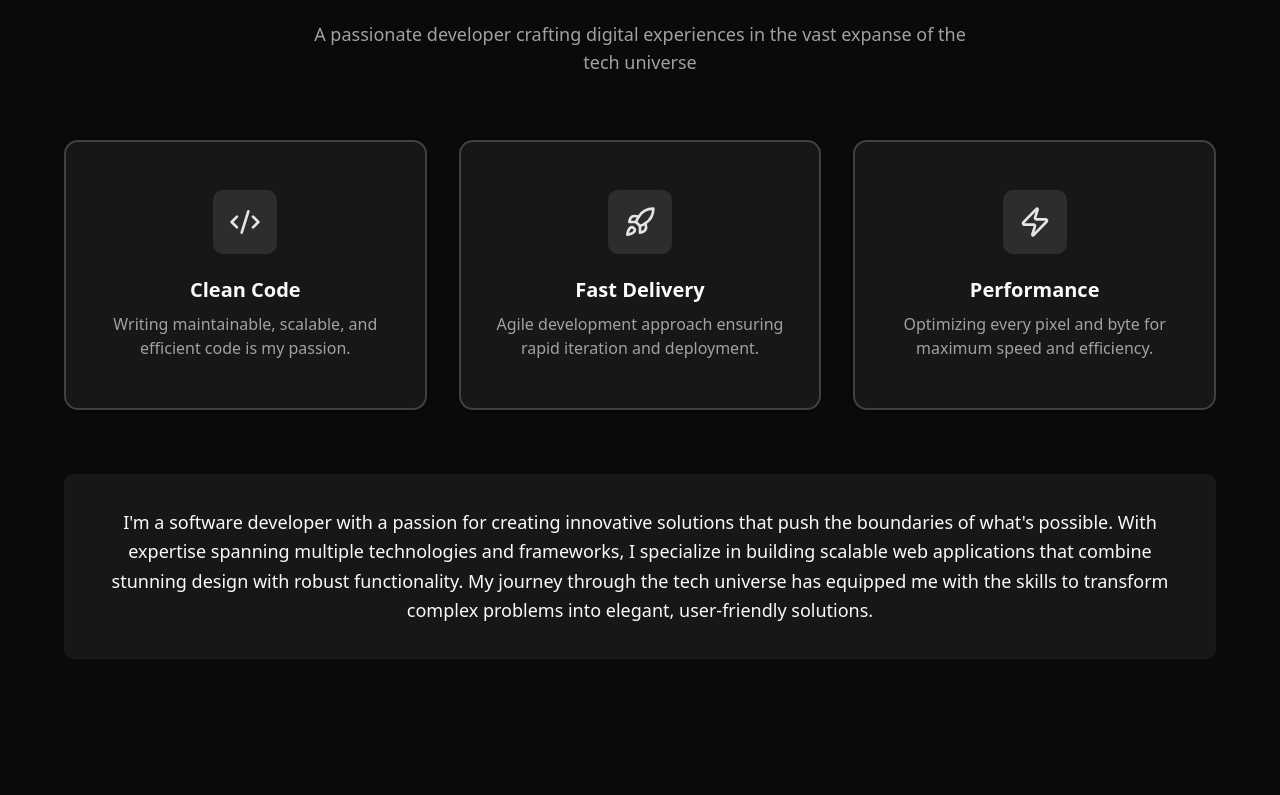
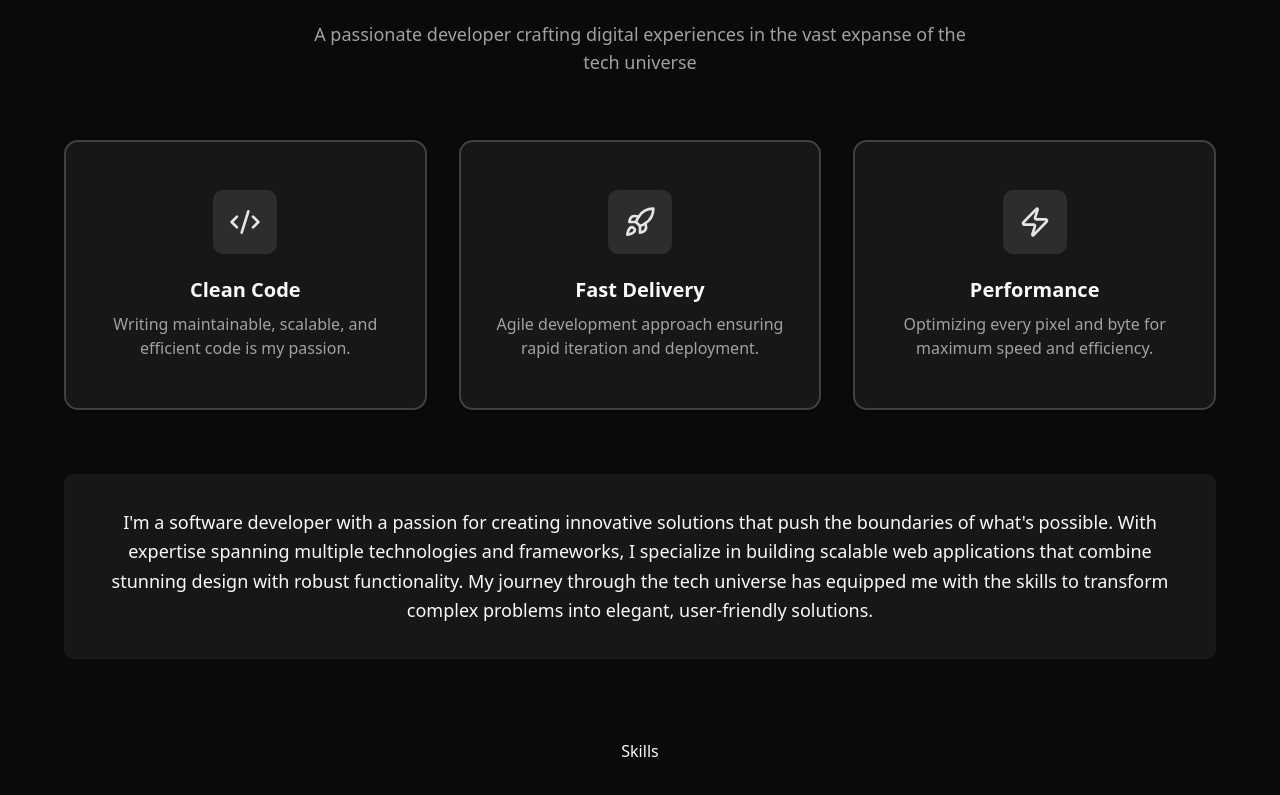
Before and after one commit to ChamithDilshanTharuka/my-portfolio, a React (Vite) app in the folder my-portfolio/: page / in a window 1280 px wide. Shown: the part 968-1763 px from the top of the page. Before the commit the page ends 1739 px from the top, so only its background shows below. Built offline with nearby package versions, Linux system fonts and the light colour scheme.

Commit message:
Skills component added

```diff
--- a/my-portfolio/src/App.tsx
+++ b/my-portfolio/src/App.tsx
@@ -3,12 +3,14 @@ import './App.css'
 import Navbar from './components/Navbar';
 import Hero from './components/Hero';
 import About from './components/About';
+import Skills from './components/Skills'
 
 const App = () => (
     <>
     <Navbar/>
     <Hero/>
     <About/>
+    <Skills/>
     </>
 );
 
--- /dev/null
+++ b/my-portfolio/src/components/Skills.tsx
@@ -0,0 +1,9 @@
+import React from 'react'
+
+const Skills = () => {
+  return (
+    <div>Skills</div>
+  )
+}
+
+export default Skills
```
